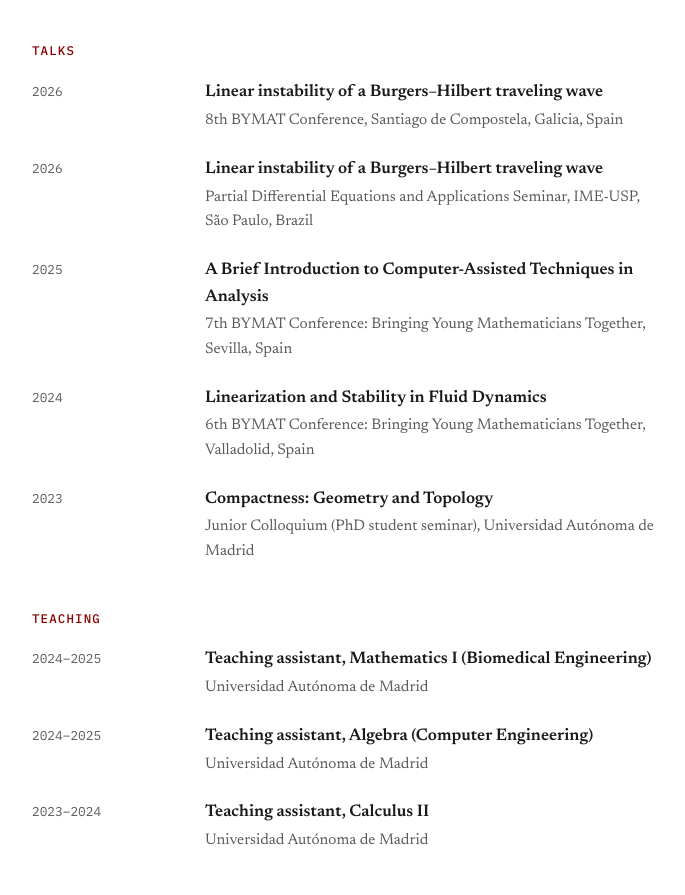
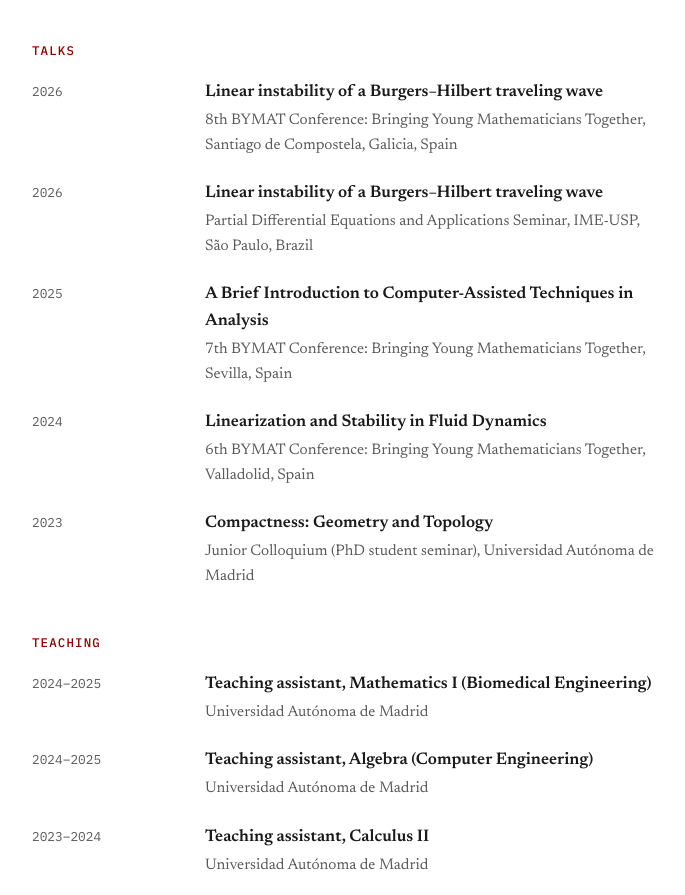
Before and after one commit to MiguelMGPascualCaballo/MiguelMGPascualCaballo.github.io, a plain HTML site: page cv.html in a window 1280 px wide. Shown: the part 869-1764 px from the top of the page, without its empty margins (296-981 px from the left). Drawn offline with Linux system fonts and the light colour scheme.

Commit message:
Expand eighth BYMAT conference name

```diff
--- a/cv.html
+++ b/cv.html
@@ -87,7 +87,7 @@
           <div class="when">2026</div>
           <div class="what">
             <h3>Linear instability of a Burgers–Hilbert traveling wave</h3>
-            <p>8th BYMAT Conference, Santiago de Compostela, Galicia, Spain</p>
+            <p>8th BYMAT Conference: Bringing Young Mathematicians Together, Santiago de Compostela, Galicia, Spain</p>
           </div>
         </div>
         <div class="entry">
```
Also changed, not shown: 2 other files.
